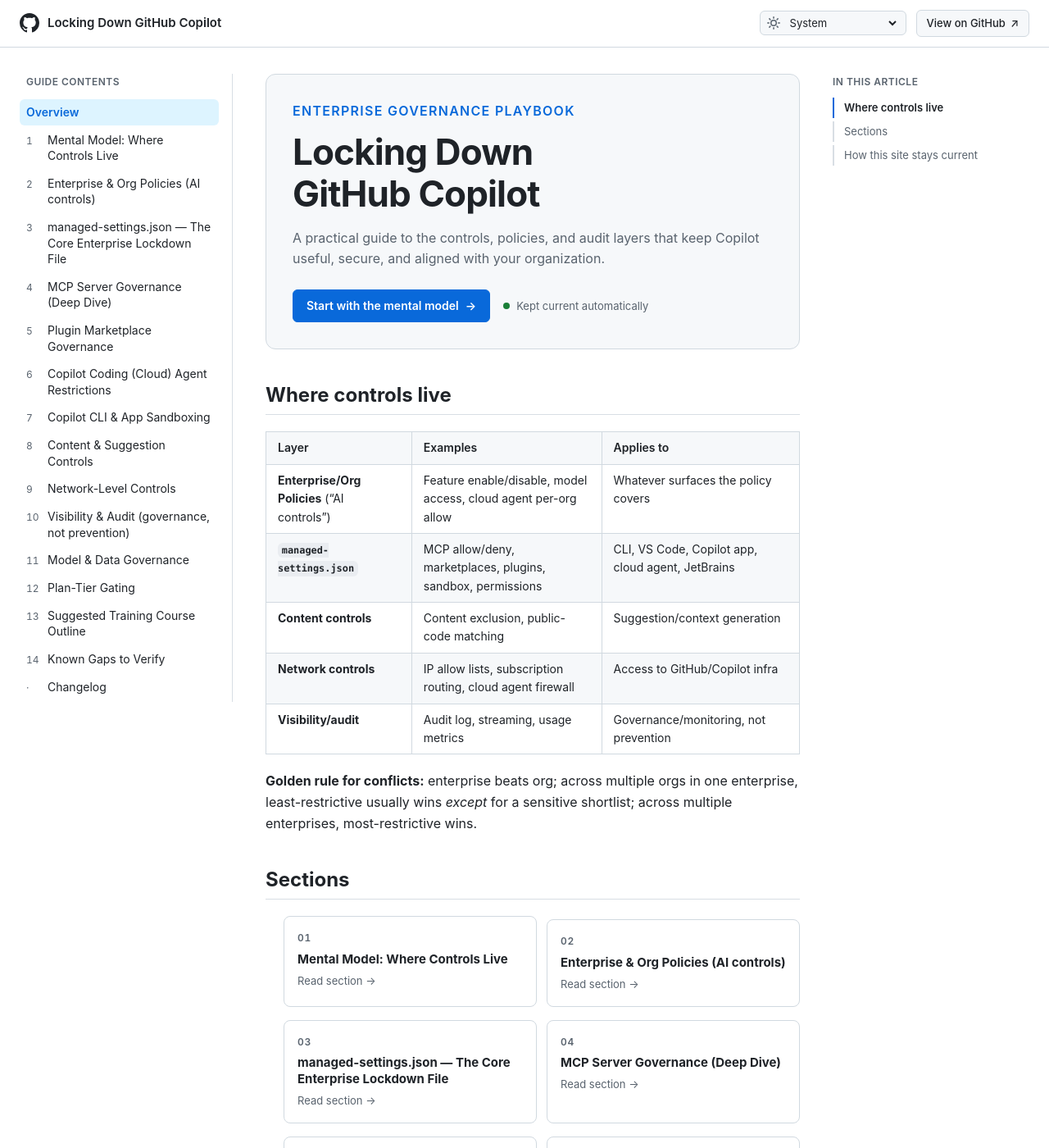
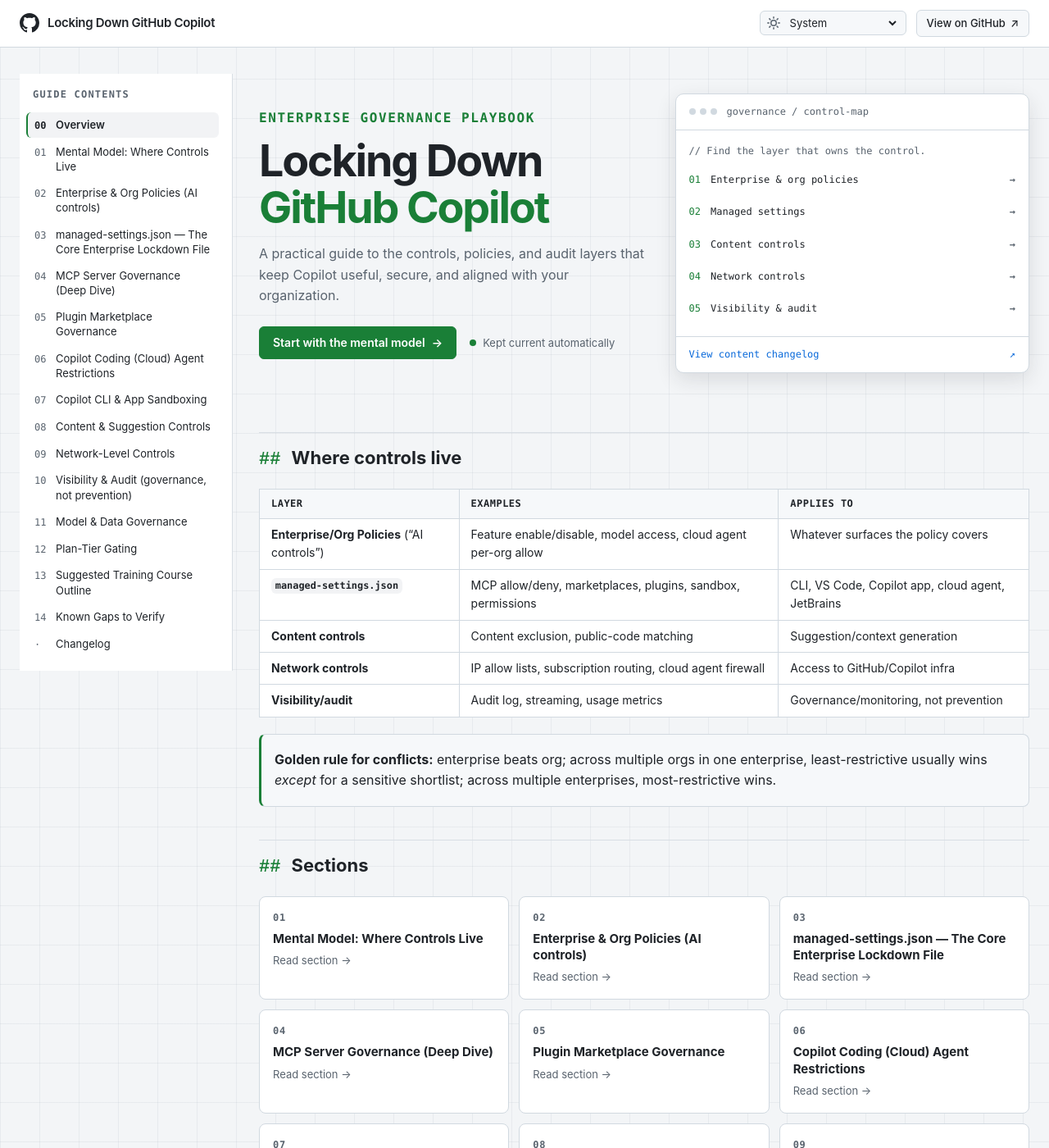
Before and after one commit to beardofedu/copilot-governance-training, a Jekyll site: the page built from docs/index.md, in a window 1280 px wide and 1400 px high. Shown: the whole window at 82% size. Built offline with Jekyll 4.4.1, drawn with Linux system fonts in a browser that asks for light colours.

Commit message:
Apply Control Plane design language to docs site
Blueprint grid, monospace labels, green control accents, numbered nav,
and a terminal-style control map on the homepage. Keeps all six themes,
mobile nav, TOC, and page feedback.

Co-authored-by: Copilot App <223556219+Copilot@users.noreply.github.com>
Copilot-Session: 81c7cbf1-029f-4d4b-a9e1-2f30fdcf07f5

```diff
--- a/docs/_layouts/default.html
+++ b/docs/_layouts/default.html
@@ -59,13 +59,13 @@
   </div>
 </header>
 
-<div class="layout">
+<div class="layout{% if page.url == '/' %} layout-overview{% endif %}">
   <nav id="sidebar" class="sidebar" aria-label="Guide sections">
     <p class="nav-heading">Guide contents</p>
     <ul class="nav-list">
-      <li><a href="{{ '/' | relative_url }}"{% if page.url == '/' %} class="active" aria-current="page"{% endif %}>Overview</a></li>
+      <li><a href="{{ '/' | relative_url }}"{% if page.url == '/' %} class="active" aria-current="page"{% endif %}><span class="nav-number">00</span>Overview</a></li>
       {% for s in sections %}
-      <li><a href="{{ s.url | relative_url }}"{% if page.url == s.url %} class="active" aria-current="page"{% endif %}>{% if s.nav_order < 90 %}<span class="nav-number">{{ s.nav_order }}</span>{% else %}<span class="nav-number" aria-hidden="true">·</span>{% endif %}{{ s.title | strip_html | replace: '`', '' }}</a></li>
+      <li><a href="{{ s.url | relative_url }}"{% if page.url == s.url %} class="active" aria-current="page"{% endif %}>{% if s.nav_order < 90 %}<span class="nav-number">{{ s.nav_order | prepend: '0' | slice: -2, 2 }}</span>{% else %}<span class="nav-number" aria-hidden="true">·</span>{% endif %}{{ s.title | strip_html | replace: '`', '' }}</a></li>
       {% endfor %}
     </ul>
   </nav>
@@ -78,6 +78,10 @@
       <span>{{ page.title | strip_html | replace: '`', '' }}</span>
     </nav>
     {% endunless %}
+
+    {% if page.nav_order %}
+    <p class="eyebrow article-eyebrow">Section {{ page.nav_order | prepend: '0' | slice: -2, 2 }} / Governance guide</p>
+    {% endif %}
 
     <article class="markdown-body">
       {{ content }}
--- a/docs/assets/css/style.css
+++ b/docs/assets/css/style.css
@@ -1,14 +1,14 @@
 /* ==========================================================================
-   Theme tokens — GitHub Docs inspired palettes.
+   Control Plane — shared tokens across all six themes.
    `data-theme="auto"` follows the OS setting; every other value is an
    explicit user choice persisted in localStorage by assets/js/site.js.
    ========================================================================== */
 
 :root,
 [data-theme="light"] {
-  --canvas: #ffffff;
+  --canvas: #f3f5f7;
   --canvas-subtle: #f6f8fa;
-  --canvas-inset: #f6f8fa;
+  --canvas-inset: #ffffff;
   --header-bg: #ffffff;
   --border: #d1d9e0;
   --border-muted: #d8dee4;
@@ -25,10 +25,10 @@
 }
 
 [data-theme="dark"] {
-  --canvas: #0d1117;
-  --canvas-subtle: #151b23;
-  --canvas-inset: #010409;
-  --header-bg: #151b23;
+  --canvas: #07090d;
+  --canvas-subtle: #0d1117;
+  --canvas-inset: #0d1117;
+  --header-bg: #0d1117;
   --border: #3d444d;
   --border-muted: #2f3742;
   --fg: #f0f6fc;
@@ -102,10 +102,10 @@
 
 @media (prefers-color-scheme: dark) {
   [data-theme="auto"] {
-    --canvas: #0d1117;
-    --canvas-subtle: #151b23;
-    --canvas-inset: #010409;
-    --header-bg: #151b23;
+    --canvas: #07090d;
+    --canvas-subtle: #0d1117;
+    --canvas-inset: #0d1117;
+    --header-bg: #0d1117;
     --border: #3d444d;
     --border-muted: #2f3742;
     --fg: #f0f6fc;
@@ -131,10 +131,21 @@ body {
   margin: 0;
   color: var(--fg);
   background: var(--canvas);
+  background-image: linear-gradient(var(--neutral-subtle) 1px, transparent 1px),
+    linear-gradient(90deg, var(--neutral-subtle) 1px, transparent 1px);
+  background-size: 48px 48px;
   font: 16px/1.6 -apple-system, BlinkMacSystemFont, "Segoe UI", "Noto Sans", Helvetica, Arial, sans-serif;
 }
 
 a { color: var(--accent-fg); }
+
+.eyebrow, .nav-heading, .nav-number, .card-index, .pager-label,
+.toc-heading, .breadcrumbs, .control-map, .markdown-body th {
+  font-family: ui-monospace, SFMono-Regular, "SF Mono", Menlo, Consolas, monospace;
+}
+
+html { scroll-padding-top: 100px; }
+img { max-width: 100%; }
 
 .visually-hidden {
   position: absolute;
@@ -174,7 +185,7 @@ a { color: var(--accent-fg); }
   display: flex;
   align-items: center;
   gap: 16px;
-  max-width: 1400px;
+  max-width: 1600px;
   margin: 0 auto;
   padding: 12px 24px;
 }
@@ -188,6 +199,7 @@ a { color: var(--accent-fg); }
   text-decoration: none;
 }
 .site-mark { flex: 0 0 auto; }
+.site-title { letter-spacing: -.02em; }
 .header-actions {
   display: flex;
   align-items: center;
@@ -263,12 +275,16 @@ a { color: var(--accent-fg); }
 
 .layout {
   display: grid;
-  grid-template-columns: 260px minmax(0, 1fr) 240px;
-  gap: 40px;
-  max-width: 1400px;
+  grid-template-columns: 260px minmax(0, 1fr) 200px;
+  gap: 32px;
+  max-width: 1600px;
   margin: 0 auto;
   padding: 32px 24px 64px;
 }
+
+.layout-overview { grid-template-columns: 260px minmax(0, 1fr); }
+.layout-overview .toc { display: none; }
+.layout-overview .markdown-body { max-width: none; }
 
 .sidebar {
   position: sticky;
@@ -276,8 +292,9 @@ a { color: var(--accent-fg); }
   align-self: start;
   max-height: calc(100vh - 96px);
   overflow-y: auto;
-  padding-right: 8px;
+  padding: 16px 8px;
   border-right: 1px solid var(--border-muted);
+  background: var(--header-bg);
 }
 .nav-heading {
   margin: 0 0 12px;
@@ -285,7 +302,7 @@ a { color: var(--accent-fg); }
   color: var(--fg-muted);
   font-size: 12px;
   font-weight: 600;
-  letter-spacing: .04em;
+  letter-spacing: .1em;
   text-transform: uppercase;
 }
 .nav-list { list-style: none; margin: 0; padding: 0 8px 0 0; }
@@ -295,16 +312,18 @@ a { color: var(--accent-fg); }
   align-items: baseline;
   gap: 8px;
   padding: 6px 8px;
+  border-left: 2px solid transparent;
   border-radius: 6px;
   color: var(--fg);
-  font-size: 14px;
+  font-size: 13px;
   line-height: 1.4;
   text-decoration: none;
 }
 .nav-list a:hover { background: var(--neutral-subtle); }
 .nav-list a.active {
-  background: var(--accent-subtle);
-  color: var(--accent-fg);
+  background: var(--neutral-subtle);
+  border-left-color: var(--success-fg);
+  color: var(--fg);
   font-weight: 600;
 }
 .nav-number { flex: 0 0 18px; color: var(--fg-muted); font-size: 12px; font-variant-numeric: tabular-nums; }
@@ -327,22 +346,23 @@ a { color: var(--accent-fg); }
    Article content
    ========================================================================== */
 
-.markdown-body { max-width: 900px; }
+.markdown-body { max-width: 900px; overflow-wrap: anywhere; }
 .markdown-body > :first-child { margin-top: 0; }
 
 .markdown-body h1 {
   margin: 0 0 16px;
-  font-size: 32px;
-  line-height: 1.25;
-  letter-spacing: -.01em;
+  font-size: clamp(30px, 3.2vw, 42px);
+  line-height: 1.1;
+  letter-spacing: -.03em;
 }
 .markdown-body h2 {
   margin: 40px 0 16px;
-  padding-bottom: 8px;
-  border-bottom: 1px solid var(--border-muted);
-  font-size: 24px;
+  padding-top: 16px;
+  border-top: 1px solid var(--border-muted);
+  font-size: 22px;
   line-height: 1.3;
 }
+.markdown-body h2::before { content: "## "; color: var(--success-fg); font-family: ui-monospace, monospace; }
 .markdown-body h3 { margin: 28px 0 12px; font-size: 19px; }
 .markdown-body h4 { margin: 24px 0 10px; font-size: 16px; }
 .markdown-body p, .markdown-body li { font-size: 16px; }
@@ -377,7 +397,8 @@ a { color: var(--accent-fg); }
   text-align: left;
   vertical-align: top;
 }
-.markdown-body th { background: var(--canvas-subtle); font-weight: 600; }
+.markdown-body th { background: var(--canvas-subtle); font-weight: 600; font-size: 12px; text-transform: uppercase; letter-spacing: .04em; }
+.markdown-body td { background: var(--canvas-inset); }
 .markdown-body tbody tr:nth-child(2n) { background: var(--canvas-subtle); }
 
 .markdown-body pre {
@@ -385,7 +406,7 @@ a { color: var(--accent-fg); }
   padding: 16px;
   overflow-x: auto;
   border: 1px solid var(--border-muted);
-  border-radius: 6px;
+  border-radius: 10px;
   background: var(--canvas-inset);
   font-size: 13px;
   line-height: 1.45;
@@ -401,9 +422,12 @@ a { color: var(--accent-fg); }
 
 .markdown-body blockquote {
   margin: 16px 0;
-  padding: 0 16px;
-  border-left: .25em solid var(--border);
-  color: var(--fg-muted);
+  padding: 2px 16px;
+  border: 1px solid var(--border);
+  border-left: 3px solid var(--success-fg);
+  border-radius: 8px;
+  background: var(--canvas-subtle);
+  color: var(--fg);
 }
 
 /* ==========================================================================
@@ -411,31 +435,34 @@ a { color: var(--accent-fg); }
    ========================================================================== */
 
 .hero {
+  display: grid;
+  grid-template-columns: 1.1fr 1fr;
+  gap: 32px;
+  align-items: center;
   margin: 0 0 40px;
-  padding: 32px;
-  border: 1px solid var(--border);
-  border-radius: 12px;
-  background: var(--canvas-subtle);
+  padding: 24px 0 32px;
 }
+.hero-copy { min-width: 0; }
 .eyebrow {
   margin: 0 0 12px;
-  color: var(--accent-fg);
+  color: var(--success-fg);
   font-size: 12px;
   font-weight: 600;
-  letter-spacing: .08em;
+  letter-spacing: .1em;
   text-transform: uppercase;
 }
 .hero h1 {
   margin: 0;
-  font-size: clamp(30px, 4vw, 44px);
-  line-height: 1.15;
-  letter-spacing: -.02em;
+  font-size: clamp(34px, 4.2vw, 60px);
+  line-height: 1.05;
+  letter-spacing: -.04em;
 }
+.hero h1 span { color: var(--success-fg); }
 .hero-lede {
   max-width: 640px;
   margin: 16px 0 24px;
   color: var(--fg-muted);
-  font-size: 17px;
+  font-size: 18px;
 }
 .hero-actions {
   display: flex;
@@ -455,9 +482,9 @@ a { color: var(--accent-fg); }
   text-decoration: none;
 }
 .button-primary {
-  border-color: var(--accent-emphasis);
-  background: var(--accent-emphasis);
-  color: #ffffff;
+  border-color: var(--success-fg);
+  background: var(--success-fg);
+  color: var(--canvas-inset);
 }
 [data-theme="dark-high-contrast"] .button-primary {
   color: #010409;
@@ -477,9 +504,37 @@ a { color: var(--accent-fg); }
   background: var(--success-fg);
 }
 
+.control-map {
+  min-width: 0;
+  border: 1px solid var(--border);
+  border-radius: 10px;
+  background: var(--canvas-inset);
+  box-shadow: var(--shadow-lg);
+  font-size: 12px;
+}
+.control-map-bar {
+  display: flex;
+  align-items: center;
+  flex-wrap: wrap;
+  gap: 12px;
+  padding: 12px 16px;
+  border-bottom: 1px solid var(--border);
+  color: var(--fg-muted);
+}
+.terminal-dots { display: inline-flex; gap: 5px; }
+.terminal-dots i { width: 8px; height: 8px; border-radius: 50%; background: var(--border); }
+.markdown-body .control-map-comment { margin: 16px 16px 8px; font-size: 12px; color: var(--fg-muted); }
+.markdown-body .control-map ol { margin: 0; padding: 0 16px 16px; list-style: none; }
+.control-map a { display: flex; align-items: baseline; gap: 12px; padding: 8px 0; text-decoration: none; color: var(--fg); font-size: 12px; }
+.control-map a:hover { color: var(--accent-fg); }
+.control-map li span { color: var(--success-fg); }
+.control-map b { margin-left: auto; color: var(--fg-muted); }
+.control-map .control-map-footer { display: flex; justify-content: space-between; padding: 12px 16px; border-top: 1px solid var(--border); color: var(--accent-fg); }
+.article-eyebrow { margin-bottom: 12px; }
+
 .cards {
   display: grid;
-  grid-template-columns: repeat(auto-fill, minmax(240px, 1fr));
+  grid-template-columns: repeat(auto-fill, minmax(min(240px, 100%), 1fr));
   gap: 12px;
   margin: 20px 0;
   padding: 0;
@@ -494,11 +549,13 @@ a { color: var(--accent-fg); }
   padding: 16px;
   border: 1px solid var(--border);
   border-radius: 8px;
-  background: var(--canvas);
+  background: var(--canvas-inset);
   color: var(--fg);
   text-decoration: none;
 }
-.cards a:hover { border-color: var(--accent-emphasis); background: var(--canvas-subtle); }
+.cards a:hover { border-color: var(--success-fg); background: var(--canvas-subtle); box-shadow: var(--shadow); }
+.markdown-body .cards { padding-left: 0; }
+.markdown-body .cards li + li { margin-top: 0; }
 .cards strong { font-size: 15px; line-height: 1.35; }
 .card-index {
   color: var(--fg-muted);
@@ -526,6 +583,7 @@ a { color: var(--accent-fg); }
   padding: 12px 16px;
   border: 1px solid var(--border);
   border-radius: 8px;
+  background: var(--canvas-inset);
   color: var(--fg);
   text-decoration: none;
 }
@@ -593,10 +651,11 @@ a { color: var(--accent-fg); }
 @media (max-width: 1200px) {
   .layout { grid-template-columns: 240px minmax(0, 1fr); }
   .toc { display: none; }
+  .hero { grid-template-columns: 1fr; }
 }
 
 @media (max-width: 900px) {
-  .header-inner { padding: 10px 16px; }
+  .header-inner { padding: 10px 16px; flex-wrap: wrap; gap: 10px; }
   .nav-toggle { display: inline-flex; }
   .site-title-text { max-width: 190px; overflow: hidden; text-overflow: ellipsis; white-space: nowrap; }
   .repo-link span:first-child { display: none; }
@@ -612,5 +671,16 @@ a { color: var(--accent-fg); }
   }
   .sidebar.open { display: block; }
   .markdown-body h1 { font-size: 28px; }
-  .hero { padding: 24px 20px; }
+  .hero { padding: 16px 0 24px; }
+  .hero h1 { font-size: clamp(34px, 7vw, 56px); }
+  .sidebar { background: var(--header-bg); }
 }
+
+@media (max-width: 540px) {
+  .site-title { flex: 1; min-width: 0; }
+  .site-title-text { max-width: none; }
+  .header-actions { width: 100%; justify-content: space-between; }
+  .theme-picker select { max-width: 190px; }
+  .repo-link span:first-child { display: inline; }
+  .pager { grid-template-columns: 1fr; }
+}
--- a/docs/index.md
+++ b/docs/index.md
@@ -5,6 +5,7 @@ permalink: /
 ---
 
 <section class="hero">
+  <div class="hero-copy">
   <p class="eyebrow">Enterprise governance playbook</p>
   <h1>Locking Down<br><span>GitHub Copilot</span></h1>
   <p class="hero-lede">A practical guide to the controls, policies, and audit layers that keep Copilot useful, secure, and aligned with your organization.</p>
@@ -12,6 +13,19 @@ permalink: /
     <a class="button button-primary" href="{{ '/sections/mental-model/' | relative_url }}">Start with the mental model <span aria-hidden="true">→</span></a>
     <span class="updated-note"><span class="status-dot"></span>Kept current automatically</span>
   </div>
+  </div>
+  <aside class="control-map" aria-label="Governance guide navigation">
+    <div class="control-map-bar"><span class="terminal-dots" aria-hidden="true"><i></i><i></i><i></i></span> governance / control-map</div>
+    <p class="control-map-comment">// Find the layer that owns the control.</p>
+    <ol>
+      <li><a href="{{ '/sections/enterprise-org-policies/' | relative_url }}"><span>01</span>Enterprise &amp; org policies <b aria-hidden="true">→</b></a></li>
+      <li><a href="{{ '/sections/managed-settings/' | relative_url }}"><span>02</span>Managed settings <b aria-hidden="true">→</b></a></li>
+      <li><a href="{{ '/sections/content-controls/' | relative_url }}"><span>03</span>Content controls <b aria-hidden="true">→</b></a></li>
+      <li><a href="{{ '/sections/network-controls/' | relative_url }}"><span>04</span>Network controls <b aria-hidden="true">→</b></a></li>
+      <li><a href="{{ '/sections/audit-visibility/' | relative_url }}"><span>05</span>Visibility &amp; audit <b aria-hidden="true">→</b></a></li>
+    </ol>
+    <a class="control-map-footer" href="{{ '/changelog/' | relative_url }}">View content changelog <span aria-hidden="true">↗</span></a>
+  </aside>
 </section>
 
 ## Where controls live
@@ -24,7 +38,7 @@ permalink: /
 | **Network controls** | IP allow lists, subscription routing, cloud agent firewall | Access to GitHub/Copilot infra |
 | **Visibility/audit** | Audit log, streaming, usage metrics | Governance/monitoring, not prevention |
 
-**Golden rule for conflicts:** enterprise beats org; across multiple orgs in one enterprise, least-restrictive usually wins *except* for a sensitive shortlist; across multiple enterprises, most-restrictive wins.
+> **Golden rule for conflicts:** enterprise beats org; across multiple orgs in one enterprise, least-restrictive usually wins *except* for a sensitive shortlist; across multiple enterprises, most-restrictive wins.
 
 ## Sections
 
```
Also changed, not shown: README.md.
